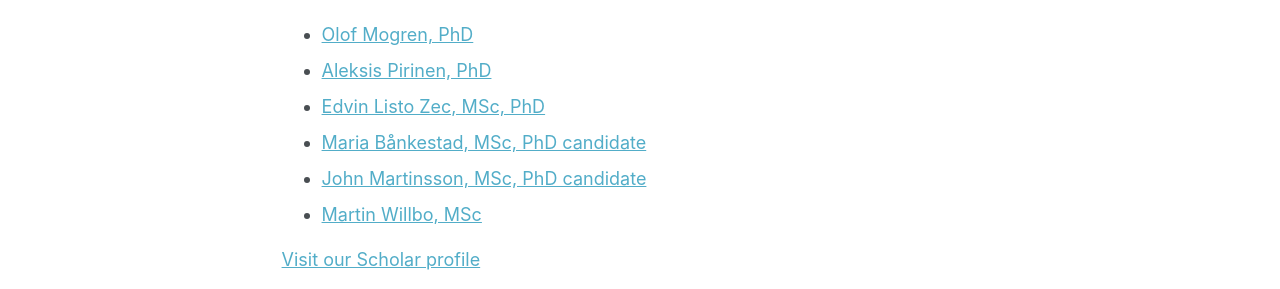
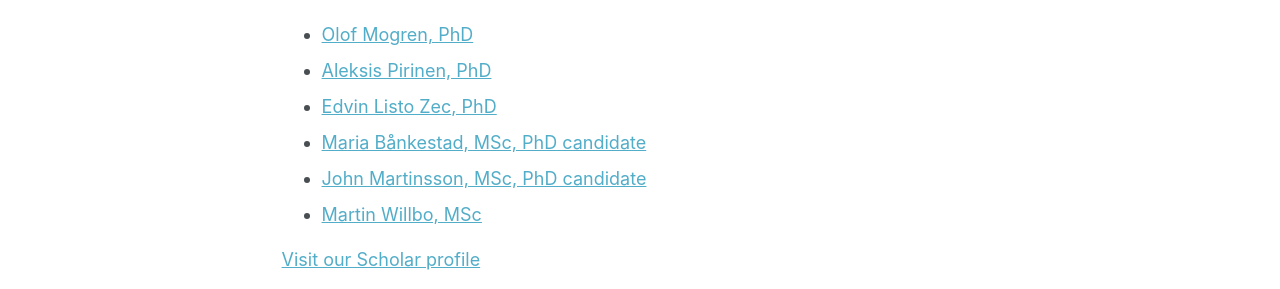
Before and after one commit to ridr-se/ridr-se.github.io, a Jekyll site: the page built from _pages/about.md, in a window 1280 px wide and 1324 px high. Shown: the part 838-1127 px from the top of the window. Built offline with Jekyll 4.4.1, drawn with Linux system fonts in a browser that asks for light colours.

Commit message:
Update about.md

```diff
--- a/_pages/about.md
+++ b/_pages/about.md
@@ -28,7 +28,7 @@ and apply our expertise on problems related to climate change and ecology. We al
 
 * [Olof Mogren, PhD](https://mogren.one/)
 * [Aleksis Pirinen, PhD](https://aleksispi.github.io)
-* [Edvin Listo Zec, MSc, PhD](https://edvinli.github.io/)
+* [Edvin Listo Zec, PhD](https://edvinli.github.io/)
 * [Maria Bånkestad, MSc, PhD candidate](https://scholar.google.se/citations?user=4tKNCSkAAAAJ&hl=sv&oi=ao)
 * [John Martinsson, MSc, PhD candidate](https://johnmartinsson.org/)
 * [Martin Willbo, MSc](https://scholar.google.se/citations?hl=sv&user=uuxnINUAAAAJ)
```
